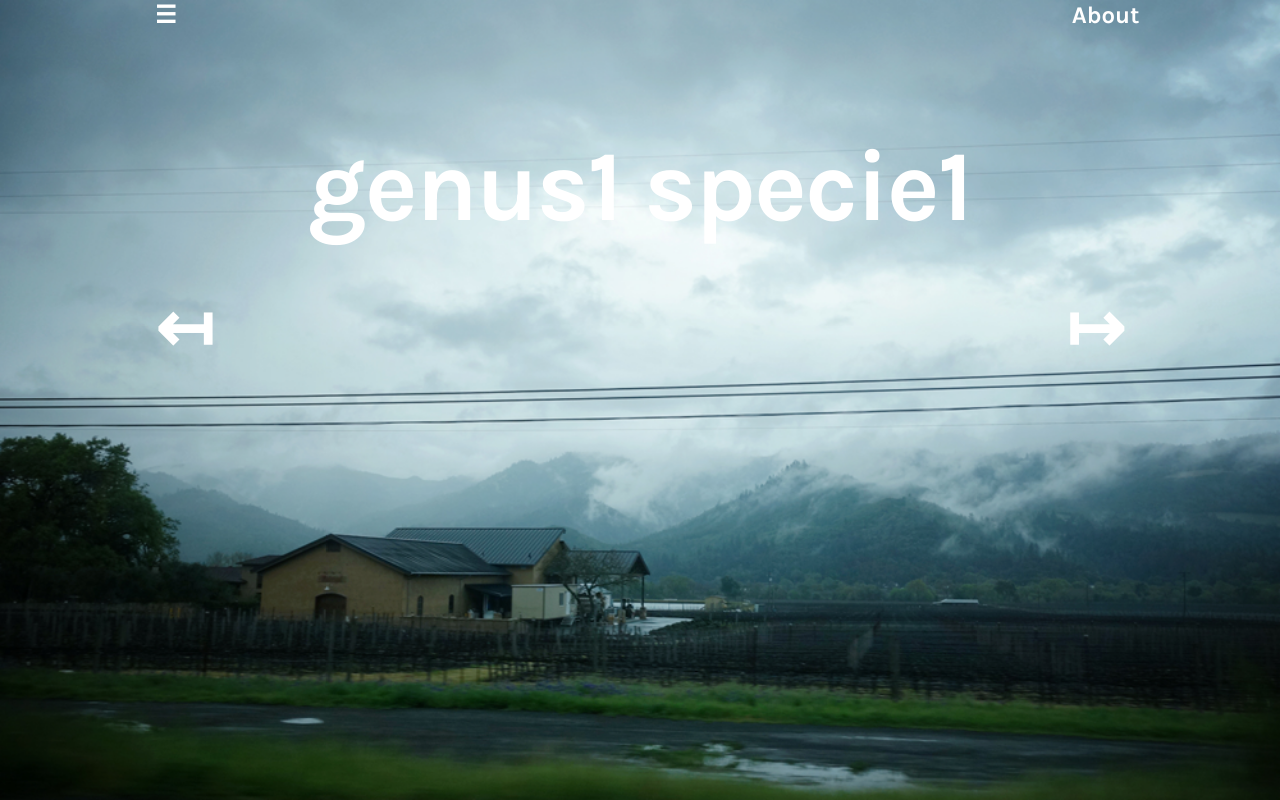
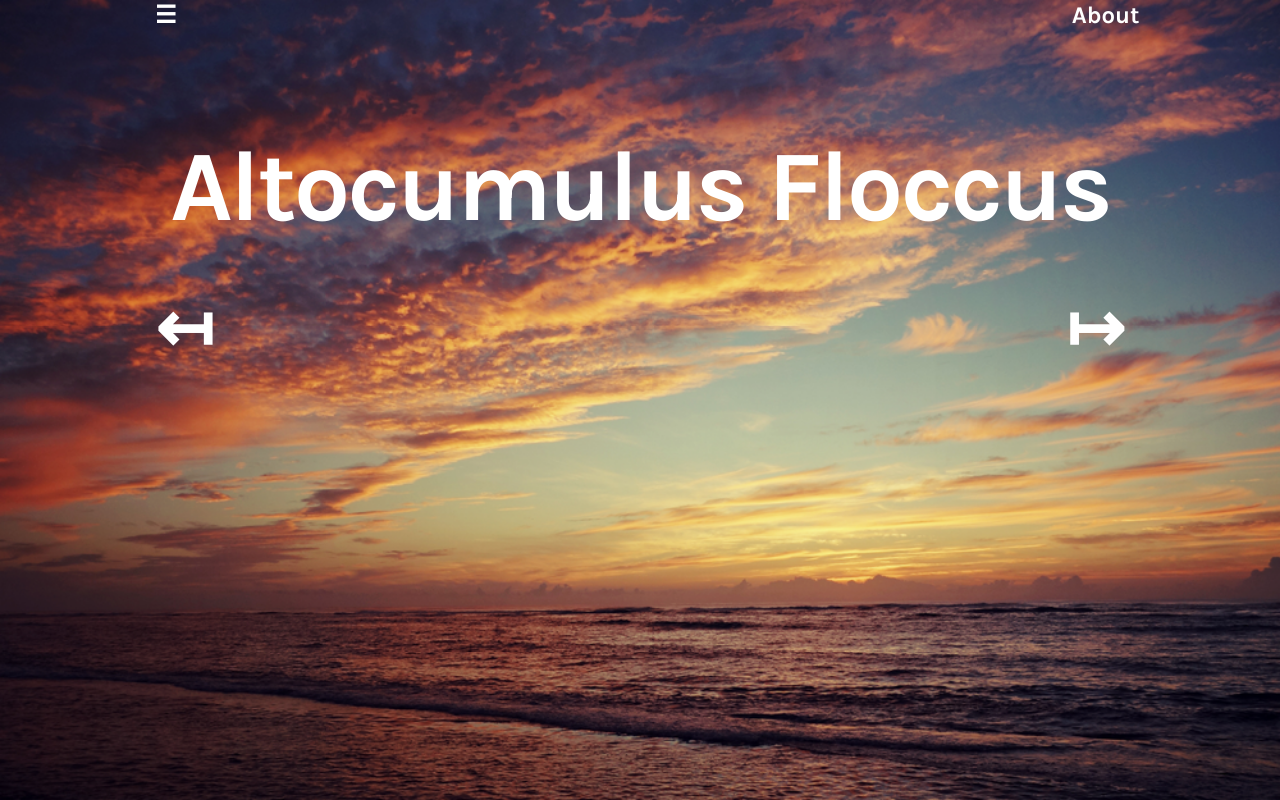
Before and after one commit to yayitswei/clouds, a plain HTML site: page public/index.html in a window 1280 px wide. Drawn offline with Linux system fonts and the light colour scheme.

Commit message:
added more clouds and more data columns

```diff
--- a/public/css/styles.less
+++ b/public/css/styles.less
@@ -103,7 +103,7 @@ h1 {
   font-size: 100px;
   line-height: 80px;
   color: #FFF;
-  letter-spacing: -2px;
+  letter-spacing: -3px;
 }
 
 h4 {
--- a/public/js/clouds.js
+++ b/public/js/clouds.js
@@ -1,12 +1,22 @@
 var currentIndex = 0;
 var clouds =
 [
+{"name": "kauai",
+  "genus": "Altocumulus",
+  "species": "Floccus",
+  "optical": ""},
 {"name": "calistoga",
-  "genus": "genus1",
-  "specie": "specie1"},
-{"name": "kauai",
-  "genus": "genus2",
-  "specie": "specie2"},
+  "genus": "Stratus",
+  "species": "Fractus",
+  "optical": ""},
+{"name": "sonoma",
+  "genus": "Stratocumulus",
+  "species": "",
+  "optical": ""},
+{"name": "nihau",
+  "genus": "",
+  "species": "",
+  "optical": "Crepuscular Rays"},
   ];
 
 
@@ -23,7 +33,7 @@ function loadCloud(index) {
   cloudbg.fadeOut('slow', function() {
     cloudbg.css("background-image","url(/images/" + clouds[index].name + ".png)");
     cloudbg.fadeIn('slow');
-    $('#cloudname').html(clouds[index].genus + " " + clouds[index].specie);
+    $('#cloudname').html(clouds[index].genus + " " + clouds[index].species + " " + clouds[index].optical);
   });
 
 }
```
Also changed, not shown: public/images/nihau-thumb.png (added), public/images/nihau.png (added), public/images/sonoma-thumb.png (added), public/images/sonoma.png (added).
